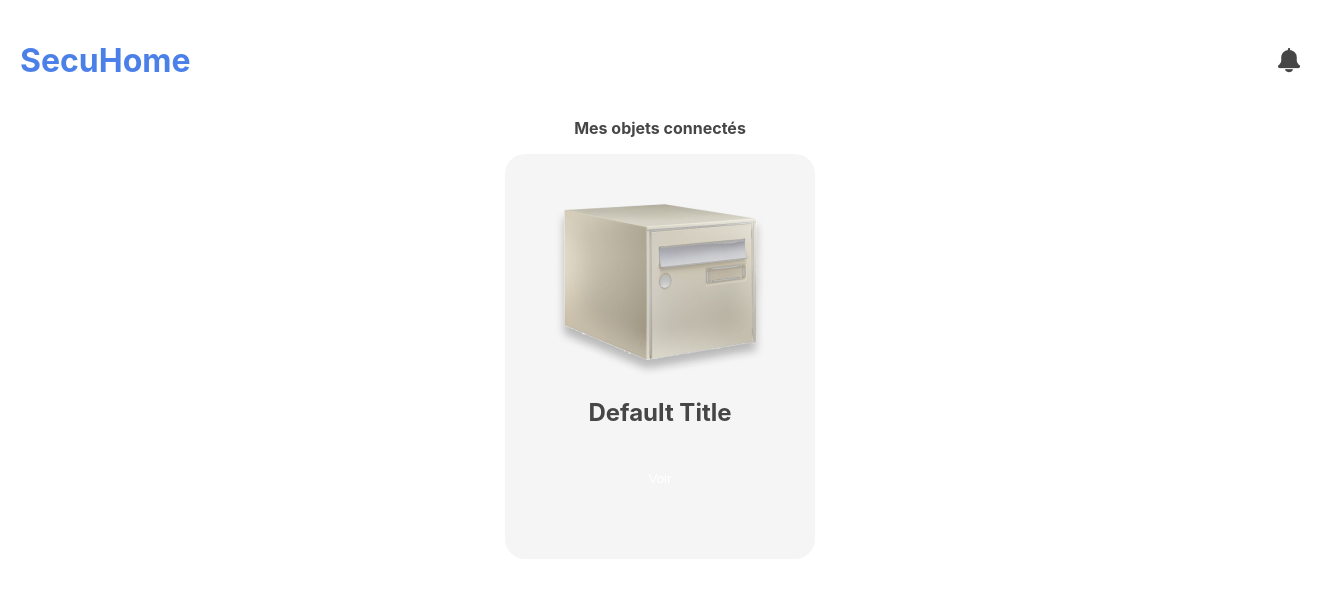
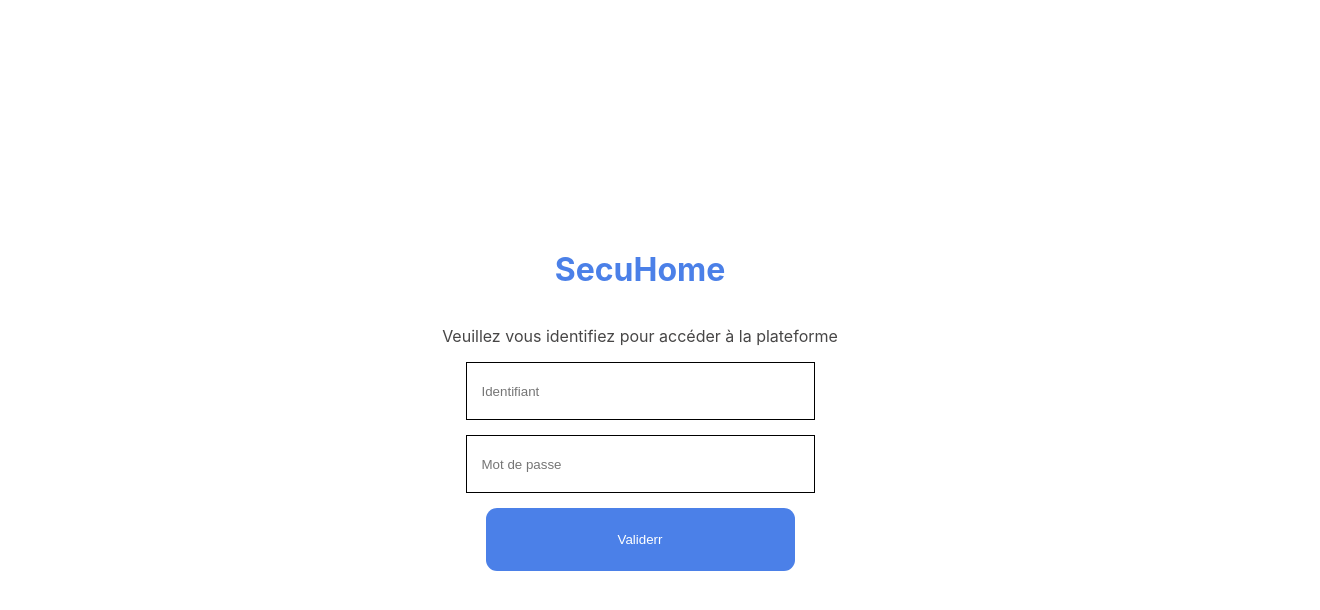
Before and after one commit to lucrampro/Projet_hetic_juillet_2021_groupe_5, a React (Create React App) app: page / in a window 1280 px wide. Shown: the top 610 px of the page, 1320 px wide, since content can reach past the window. Built offline with nearby package versions, Linux system fonts and the light colour scheme.

Commit message:
Feat(all): add navifation

```diff
--- a/package.json
+++ b/package.json
@@ -9,7 +9,10 @@
     "node-sass": "4.14.1",
     "react": "^17.0.2",
     "react-dom": "^17.0.2",
+    "react-router": "^5.2.0",
+    "react-router-dom": "^5.2.0",
     "react-scripts": "4.0.3",
+    "sass": "^1.35.2",
     "sass-loader": "^12.1.0",
     "web-vitals": "^1.0.1"
   },
--- a/src/App.js
+++ b/src/App.js
@@ -1,11 +1,17 @@
 import { Login, Home } from './components'
+import { BrowserRouter as Router, Route } from 'react-router-dom'
 import './App.scss'
+
 function App() {
+
   return (
     <div className="App">
-
-      {/* <Login /> */}
-      <Home/>
+      <Router>
+        <Route path="/connexion" exact component={Login}/>
+        <Route path="/accueil" exact component={Home}/>
+      <Login />
+      {/* <Home/> */}
+      </Router>
     </div>
   );
 }
--- a/src/components/ButtonComponent.jsx
+++ b/src/components/ButtonComponent.jsx
@@ -5,7 +5,7 @@ import '../assets/styles/button.scss'
 const ButtonComponent = (props) => {
   return (
     <div className="button--component">
-      <button>{props.text ? props.text : "default text"}</button>
+      <button onClick={() => console.log('tata')}>{props.text ? props.text : "default text"}</button>
     </div>
   );
 }
--- a/src/components/PeripheriqueCard.jsx
+++ b/src/components/PeripheriqueCard.jsx
@@ -3,8 +3,17 @@ import React from 'react';
 import '../assets/styles/peripherique-card.scss'
 // IMG
 import mailbox_node_img from '../assets/imgs/mailbox_node.png'
+import { useHistory } from 'react-router-dom'
+
 
 const PeripheriqueCard = (props) => {
+
+  const history = useHistory();
+
+  const goToDetails = () => {
+    history.push('/details')
+  }
+
   return (
     <div className="peripherique--card">
       <img src={mailbox_node_img} alt="" srcSet=""/>
--- a/src/pages/Login.jsx
+++ b/src/pages/Login.jsx
@@ -1,14 +1,23 @@
 import React from 'react';
 import '../assets/styles/login.scss'
-import {InputComponent, ButtonComponent} from '../components'
+import { InputComponent } from '../components'
+import { useHistory } from 'react-router-dom'
+
 const Login = () => {
+
+  const history = useHistory();
+
+  const login = () => {
+    history.push('/accueil');
+  }
+
   return (
     <div className="login--page">
       <h1>SecuHome</h1>
       <p>Veuillez vous identifiez pour accéder à la plateforme</p>
       <InputComponent text="Identifiant"/>
       <InputComponent text="Mot de passe"/>
-      <ButtonComponent text="Valider"/>
+      <button onClick={login}>Validerr</button>
     </div>
   );
 }
```
Also changed, not shown: 1 other file (tests, documents, lock files or other folders).
